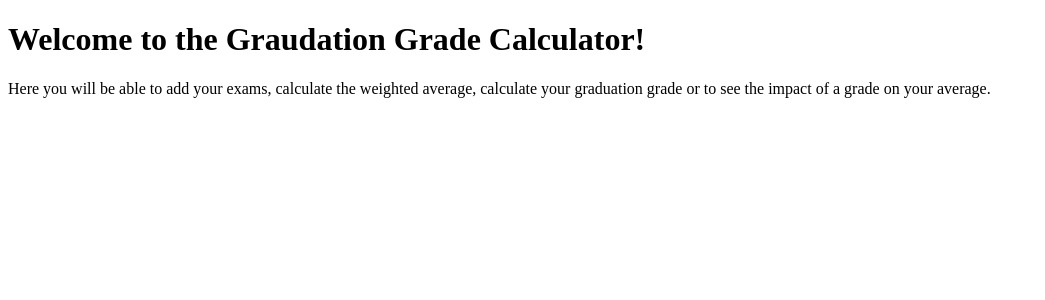
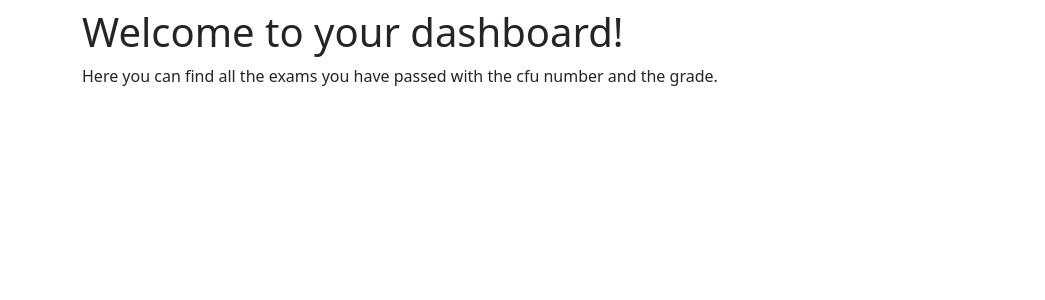
Before and after one commit to marcosantoriello/UniStudentDashboard, a Flask app: template src/templates/index.html in a window 1280 px wide. Shown: the top 300 px of the page, without its empty margins (0-1045 px from the left). Run offline with Flask 3, Linux system fonts and the light colour scheme; the template is opened without the code that fills it, so the values that code supplies are empty.

Commit message:
updated index.html

```diff
--- a/src/app.py
+++ b/src/app.py
@@ -34,13 +34,6 @@ def create_app():
     cursor = db.cursor()
 
 
-
-def create_app():
-    with app.app_context():
-        init_db()
-    return app
-
-
 @app.teardown_appcontext
 def close_db(error):
     """Close the database at the end of the request."""
@@ -54,9 +47,10 @@ def index():
     # just for testing purposes
     db.execute('INSERT into exam (title, cfu) values (?, ?)',
                ["Analisi Matematica", 6])
-    res = db.execute('SELECT * FROM exam').fetchall()
-
-    return render_template("index.html")
+    res = db.execute('SELECT * FROM exam')
+    res.row_factory = lambda _, x: {'id': x[0], 'title': x[1], 'cfu': x[2]}
+    exams = res.fetchall()
+    return render_template("index.html", exams=exams)
 
 
 if __name__ == '__main__':
--- a/src/templates/index.html
+++ b/src/templates/index.html
@@ -3,13 +3,26 @@
 <head>
     <meta charset="UTF-8">
     <title>Graduation Grade Calculator</title>
+    <link href="https://cdn.jsdelivr.net/npm/bootstrap@5.3.0-alpha3/dist/css/bootstrap.min.css"
+      rel="stylesheet"
+      integrity="sha384-KK94CHFLLe+nY2dmCWGMq91rCGa5gtU4mk92HdvYe+M/SXH301p5ILy+dN9+nJOZ"
+      crossorigin="anonymous"
+    />
 </head>
-<body>
-    <div>
-        <h1>Welcome to the Graudation Grade Calculator!</h1>
-        <p>Here you will be able to add your exams, calculate the weighted average, calculate your graduation grade
-            or to see the impact of a grade on your average.
+<body class="pt-2">
+    <div class="container">
+        <h1>Welcome to your dashboard!</h1>
+        <p>
+            Here you can find all the exams you have passed with the cfu number and the grade.
         </p>
+        <div class="list-group">
+            {% for exam in exams %}
+            <p  class="list-group-item list-group-item-action">
+                {{ exam['title'] }}
+                {{ exam['cfu'] }}
+            </p>
+            {% endfor %}
+        </div>
     </div>
 </body>
 </html>
```
